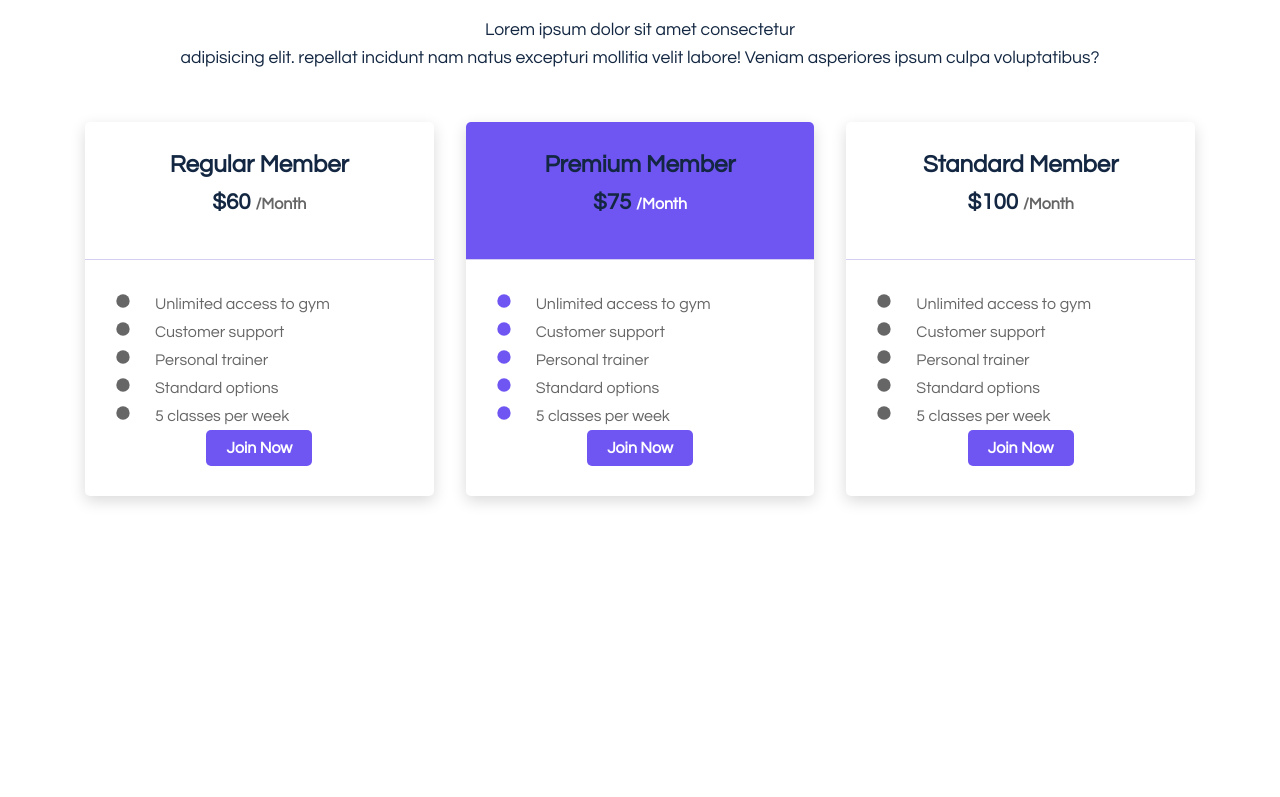
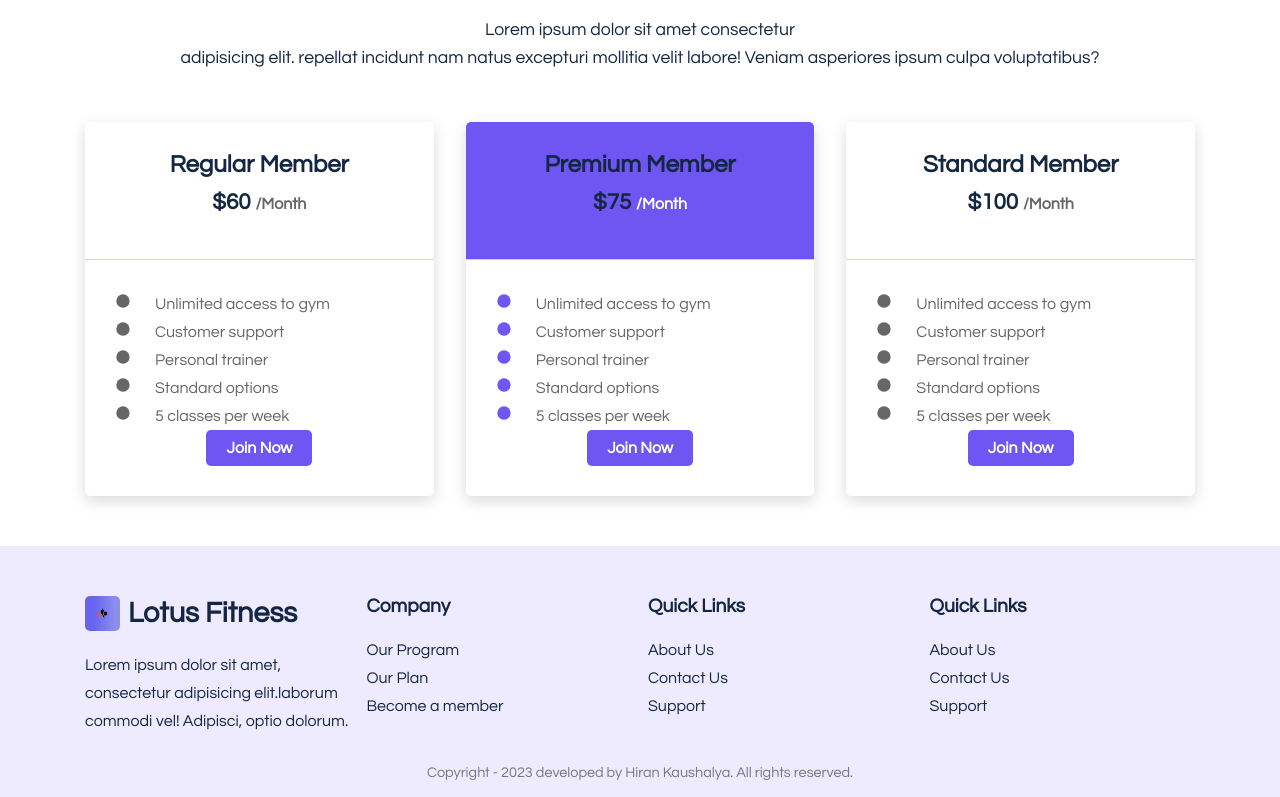
Before and after one commit to HiranKaush/gym-project, a React (Create React App) app: page / in a window 1280 px wide. Shown: the part 2000-2797 px from the top of the page. Before the commit the page ends 2546 px from the top, so only its background shows below. Built offline with nearby package versions, Linux system fonts and the light colour scheme.

Commit message:
implement header navigations

```diff
--- a/package.json
+++ b/package.json
@@ -9,7 +9,9 @@
     "react": "^18.2.0",
     "react-dom": "^18.2.0",
     "react-icons": "^4.10.1",
+    "react-id-swiper": "^3.0.0",
     "react-scripts": "5.0.1",
+    "swiper": "^10.0.4",
     "web-vitals": "^2.1.4"
   },
   "scripts": {
--- a/src/App.css
+++ b/src/App.css
@@ -26,6 +26,9 @@
 
 body{
   font-family: var(--font-name);
+}
+html{
+  scroll-behavior: smooth;
 }
 
 section{
--- a/src/App.js
+++ b/src/App.js
@@ -4,6 +4,7 @@ import Hero from './components/UI/Hero'
 import Exercise from './components/UI/Exercise';
 import Start from './components/UI/Start'
 import Pricing from './components/UI/Pricing'
+import Footer from './components/UI/Footer';
 
 function App() {
   return (
@@ -13,6 +14,7 @@ function App() {
     <Exercise/>
     <Start />
     <Pricing />
+    <Footer/>
     </>
   );
 }
--- a/src/components/Header/header.jsx
+++ b/src/components/Header/header.jsx
@@ -1,57 +1,94 @@
-import '../../styles/header.css'
-import logo from '../../assests/logo.png'
-import React from 'react'
-
-import { HiMenu } from "react-icons/hi";
+import '../../styles/header.css';
+import logo from '../../assests/logo.png';
+import React, { useRef, useEffect } from 'react';
+import { HiMenu } from 'react-icons/hi';
 
 const nav__Links = [
   {
-        path :'#',
-        display:'Home'
+    path: '#home',
+    display: 'Home',
   },
   {
-        path :'#',
-        display:'Shedule'
+    path: '#schedule',
+    display: 'Schedule',
   },
   {
-        path :'#',
-        display:'Classes'
+    path: '#classes',
+    display: 'Classes',
   },
   {
-        path :'#',
-        display:'Pricing'
+    path: '#pricing',
+    display: 'Pricing',
   },
-]
+];
 
-const header = () => {
+const Header = () => {
+  const headerRef = useRef(null);
+
+  const headerFunc = () => {
+    if (
+      document.body.scrollTop > 80 ||
+      document.documentElement.scrollTop > 80
+    ) {
+      headerRef.current.classList.add('sticky__header');
+    } else {
+      headerRef.current.classList.remove('sticky__header');
+    }
+  };
+
+  useEffect(() => {
+    window.addEventListener('scroll', headerFunc);
+
+    return () => window.removeEventListener('scroll', headerFunc);
+  }, []);
+
+  const handleClick = e => {
+    e.preventDefault();
+
+    const targetAttr = e.target.getAttribute("href");
+    const location =  document.querySelector(targetAttr).offsetTop;
+
+    window.scrollTo({
+      left:0,
+      top:location - 80,
+    });
+
+  }
+
   return (
-    <header className='header'>
+    <header className="header" ref={headerRef}>
       <div className="container">
         <div className="nav__wrapper">
           <div className="logo">
-                    <div className="logo__img"><img src={logo} alt="" /></div>
+            <div className="logo__img">
+              <img src={logo} alt="" />
+            </div>
             <h2>Lotus Fitness</h2>
           </div>
 
           {/* navigation*/}
           <div className="navigation">
             <ul className="menu">
-                        {
-                            nav__Links.map(item=>(
-                                <li className='nav__items'><a href={item.path}>{item.display}</a></li>
-                            ))
-                        }
+              {nav__Links.map(item => (
+                <li className="nav__items" key={item.path}>
+                  <a onClick={handleClick} href={item.path}>{item.display}</a>
+                </li>
+              ))}
             </ul>
           </div>
           {/* nav right*/}
           <div className="nav__right">
-                        <button className="register__btn">Register<i class="ri-menu-fill"></i></button>
-                        <span className="mobile__menu"><HiMenu /></span>
+            <button className="register__btn">
+              Register<i className="ri-menu-fill"></i>
+            </button>
+            <span className="mobile__menu">
+              <HiMenu />
+            </span>
           </div>
         </div>
       </div>
     </header>
-  )
-}
+  );
+};
 
-export default header
+export default Header;
--- a/src/components/UI/Exercise.jsx
+++ b/src/components/UI/Exercise.jsx
@@ -5,7 +5,7 @@ import yoga from '../../assests/yoga.png'
 import workout from '../../assests/workout.png'
 const Exercise = () => {
   return (
-    <section>
+    <section id='schedule'>
         <div className="container exercise__container">
             <div className="exercise__top">
                 <h2 className="section__title">
--- /dev/null
+++ b/src/components/UI/Footer.jsx
@@ -0,0 +1,59 @@
+import React from 'react'
+import '../../styles/footer.css'
+import logo from '../../assests/logo.png'
+
+const Footer = () => {
+
+    const year = new Date().getFullYear()
+
+  return (
+    <footer className="footer">
+        <div className="container">
+            <div className="footer__wrapper">
+                <div className="footer__box">
+                <div className="logo">
+                    <div className="logo__img"><img src={logo} alt="" /></div>
+                    <h2>Lotus Fitness</h2>
+                </div>
+                <p>
+                    Lorem ipsum dolor sit amet, consectetur adipisicing elit.laborum commodi vel! Adipisci, optio dolorum.
+                </p>
+                </div>
+
+                <div className="footer__box">
+                    <h4 className="footer__title">Company</h4>
+                    <ul className="footer__links">
+                        <li><a href="#">Our Program</a></li>
+                        <li><a href="#">Our Plan</a></li>
+                        <li><a href="#">Become a member</a></li>
+                    </ul>
+                </div>
+
+                <div className="footer__box">
+                    <h4 className="footer__title">Quick Links</h4>
+                    <ul className="footer__links">
+                        <li><a href="#">About Us</a></li>
+                        <li><a href="#">Contact Us</a></li>
+                        <li><a href="#">Support</a></li>
+                    </ul>
+                </div>
+
+                <div className="footer__box">
+                    <h4 className="footer__title">Quick Links</h4>
+                    <ul className="footer__links">
+                        <li><a href="#">About Us</a></li>
+                        <li><a href="#">Contact Us</a></li>
+                        <li><a href="#">Support</a></li>
+                    </ul>
+                </div>
+            </div>
+
+            <p className="copyright">
+                Copyright - {year} developed by Hiran Kaushalya. All rights reserved.
+            </p>
+        </div>
+    </footer>
+  )
+}
+
+export default Footer
--- a/src/components/UI/Hero.jsx
+++ b/src/components/UI/Hero.jsx
@@ -7,7 +7,7 @@ import dumbleICon from '../../assests/dumble.png'
 import '../../styles/hero.css'
 const Hero = () => {
   return (
-    <section >
+    <section id='home'>
         <div className="container">
             <div className="hero__wrapper">
 
--- a/src/components/UI/Pricing.jsx
+++ b/src/components/UI/Pricing.jsx
@@ -5,7 +5,7 @@ import { RiCheckboxBlankCircleFill } from "react-icons/ri";
 
 const Pricing = () => {
   return (
-    <section>
+    <section id='pricing'>
         <div className="container">
             <div className="pricing__top">
                 <h2 className="section__title">
--- a/src/components/UI/Start.jsx
+++ b/src/components/UI/Start.jsx
@@ -3,7 +3,7 @@ import '../../styles/start.css'
 import StartImg from '../../assests/start.png'
 const Start = () => {
   return (
-    <section>
+    <section id='classes'>
         <div className="container">
             <div className="start__wrapper">
                 <div className="start__img">
--- /dev/null
+++ b/src/styles/footer.css
@@ -0,0 +1,45 @@
+.footer{
+    padding:50px 0px;
+    background: #eeeaff;
+}
+
+.footer__wrapper{
+    display: flex;
+    justify-content: space-between;
+    column-gap: 1rem;
+}
+
+.footer__box{
+    width: 30%;
+}
+
+.footer__box p{
+    color: var(--heading-color);
+    line-height: 28px;
+    margin-top: 20px;
+}
+
+.footer__title{
+    font-size: 1.2rem;
+    color: var(--heading-color);
+    margin-bottom: 20px;
+}
+
+.footer__links li{
+    line-height: 28px;
+}
+
+.footer__links li a{
+    color: var(--heading-color);
+    cursor: pointer;
+}
+
+.footer__links li a:hover{
+    color: var(--primary-color);
+}
+.copyright{
+    margin-top: 30px;
+    text-align: center;
+    color: #777;
+    font-size: 0.9rem;
+}
```
Also changed, not shown: 1 other file (tests, documents, lock files or other folders). Lines whose indentation alone changed are shown as unchanged.
